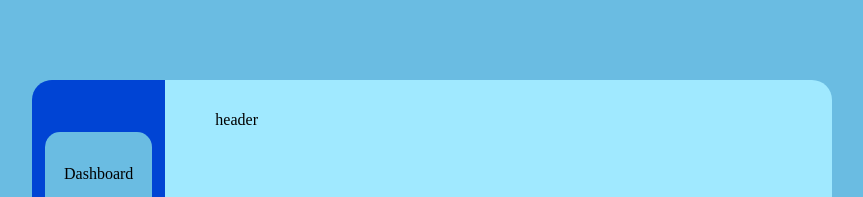
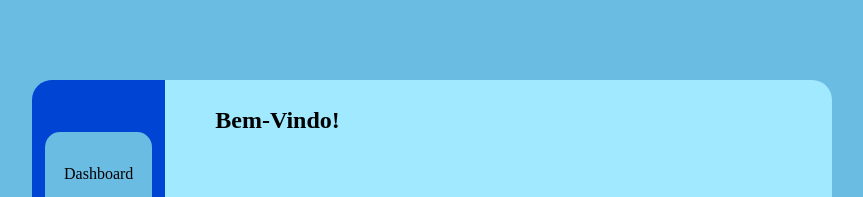
Before and after one commit to AvsWilliam/monitor_biosinais, a React (Vite) app in the folder Safe_Pet/: page / in a window 1280 px wide. Shown: the top 197 px of the page, without its empty margins (208-1071 px from the left). Built offline with nearby package versions, Linux system fonts and the light colour scheme.

Commit message:
Update Dashboard.tsx

```diff
--- a/Safe_Pet/src/pages/Dashboard.tsx
+++ b/Safe_Pet/src/pages/Dashboard.tsx
@@ -56,7 +56,7 @@ export default function Dashboard(){
 			<section className="main">
 
 				<header className="header">
-					<p>header</p>
+					<h2>Bem-Vindo!</h2>
   				</header>
 
 				<section className="content">
```
